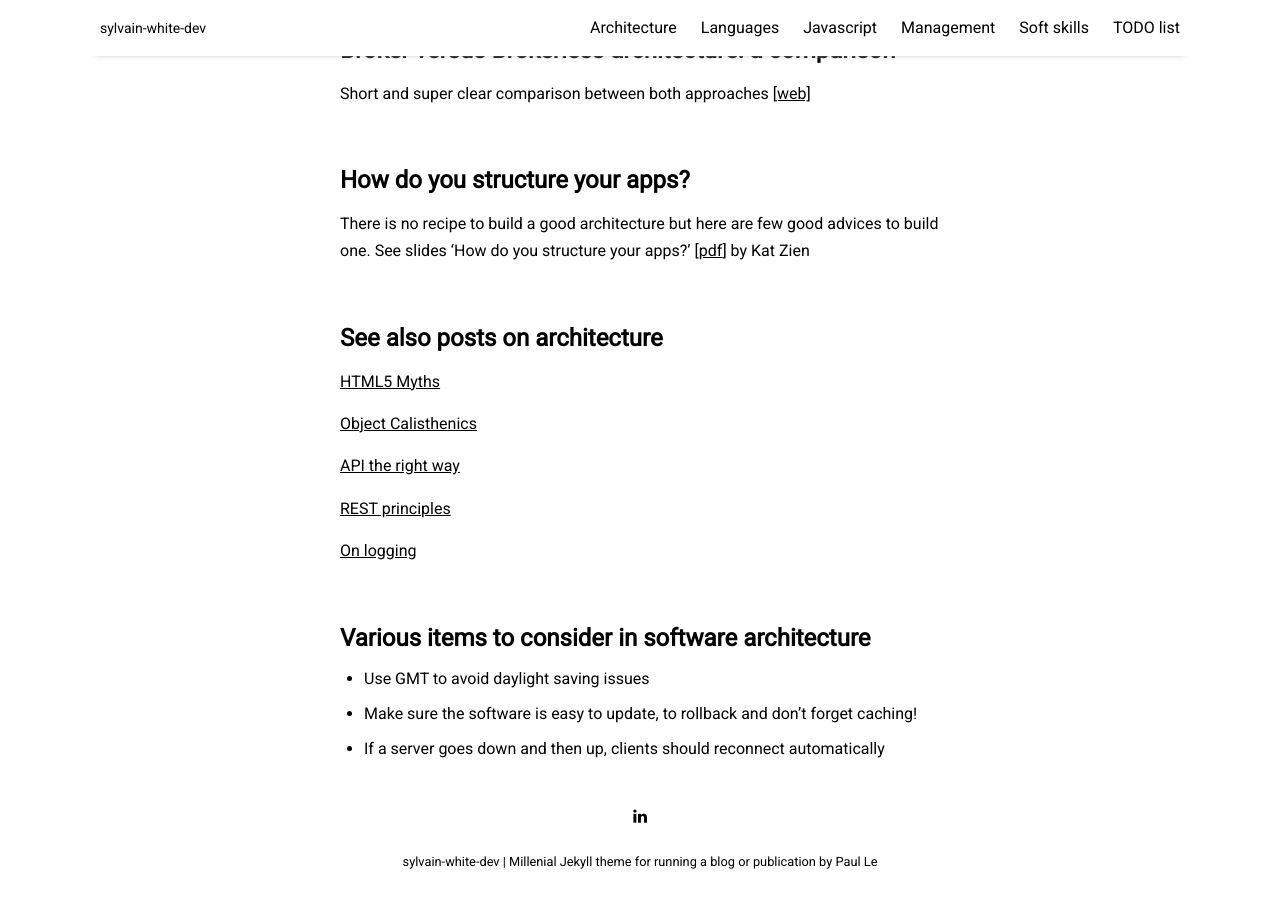
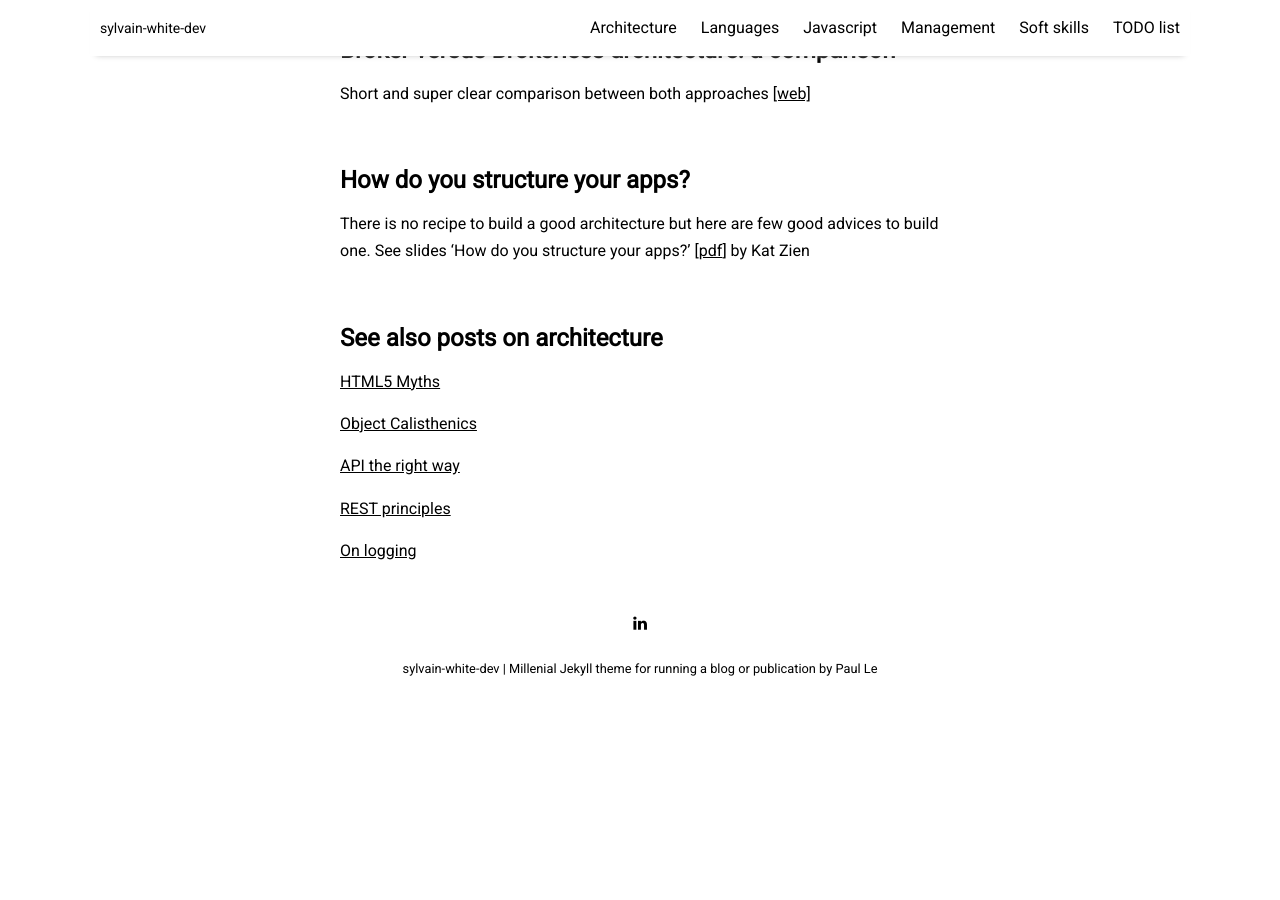
Before and after one commit to sylvainwhite/sylvain-white-dev, a Jekyll site: the page built from pages/architecture.md, in a window 1280 px wide and 900 px high, scrolled down 4235 px. Built offline with Jekyll 4.4.1, drawn with Linux system fonts in a browser that asks for light colours; nearby versions of some CDN libraries; after the commit the page ends 4942 px from its top, so only the background shows below that.

Commit message:
Remove items to create a post later

```diff
--- a/pages/architecture.md
+++ b/pages/architecture.md
@@ -134,11 +134,3 @@
 {% for post in site.tags["architecture"] %}
   <a href="{{ site.github.url }}{{ post.url }}">{{ post.title }}</a>
 {% endfor %}
-
-<br/>
-
-## Various items to consider in software architecture
-
-* Use GMT to avoid daylight saving issues
-* Make sure the software is easy to update, to rollback and don't forget caching!
-* If a server goes down and then up, clients should reconnect automatically
```
